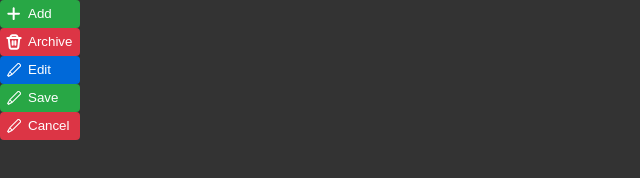
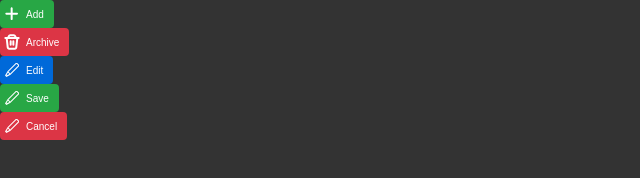
Before and after one commit to Florian-Dj/count-death, a plain HTML site: page index.html in a window 1280 px wide. Shown: the whole page, without its empty margins (0-640 px from the left). Drawn offline with Linux system fonts and the light colour scheme.

Commit message:
Ajuste button font-size and padding

```diff
--- a/src/styles/scss/base/_base.scss
+++ b/src/styles/scss/base/_base.scss
@@ -1,5 +1,4 @@
 body{
     font-family: 'Montserrat', sans-serif;
-    font-size: 12px;
     background-color: $color-background;
 }
--- a/src/styles/scss/components/_butons.scss
+++ b/src/styles/scss/components/_butons.scss
@@ -1,9 +1,11 @@
 button{
-
+    & p{
+        font-size: 10px;
+    }
     &.btn-extend {
         display: flex;
-        width: 80px;
-        padding: 6px 0px;
+        align-items: center;
+        padding: 6px 10px 6px 4px;
         border: none;
         border-radius: 4px;
         text-decoration: none;
@@ -20,8 +22,6 @@ button{
         background-color: $color-button-red;
     }
     svg{
-        position: relative;
-        left: 6px;
-        margin-right: 12px;
+        margin-right: 6px;
     }
 }
```
Also changed, not shown: index.html (+5 -0 lines), src/styles/css/main.css, 1 other file.
